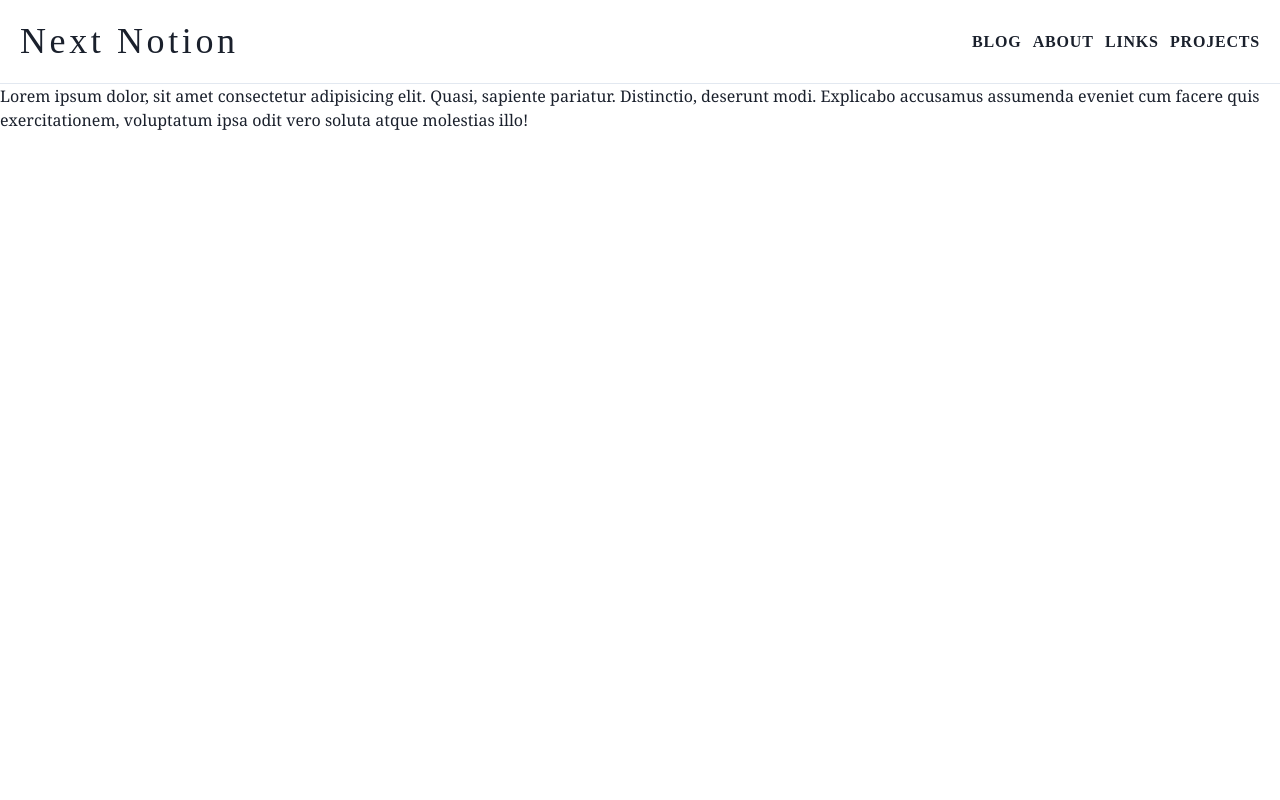
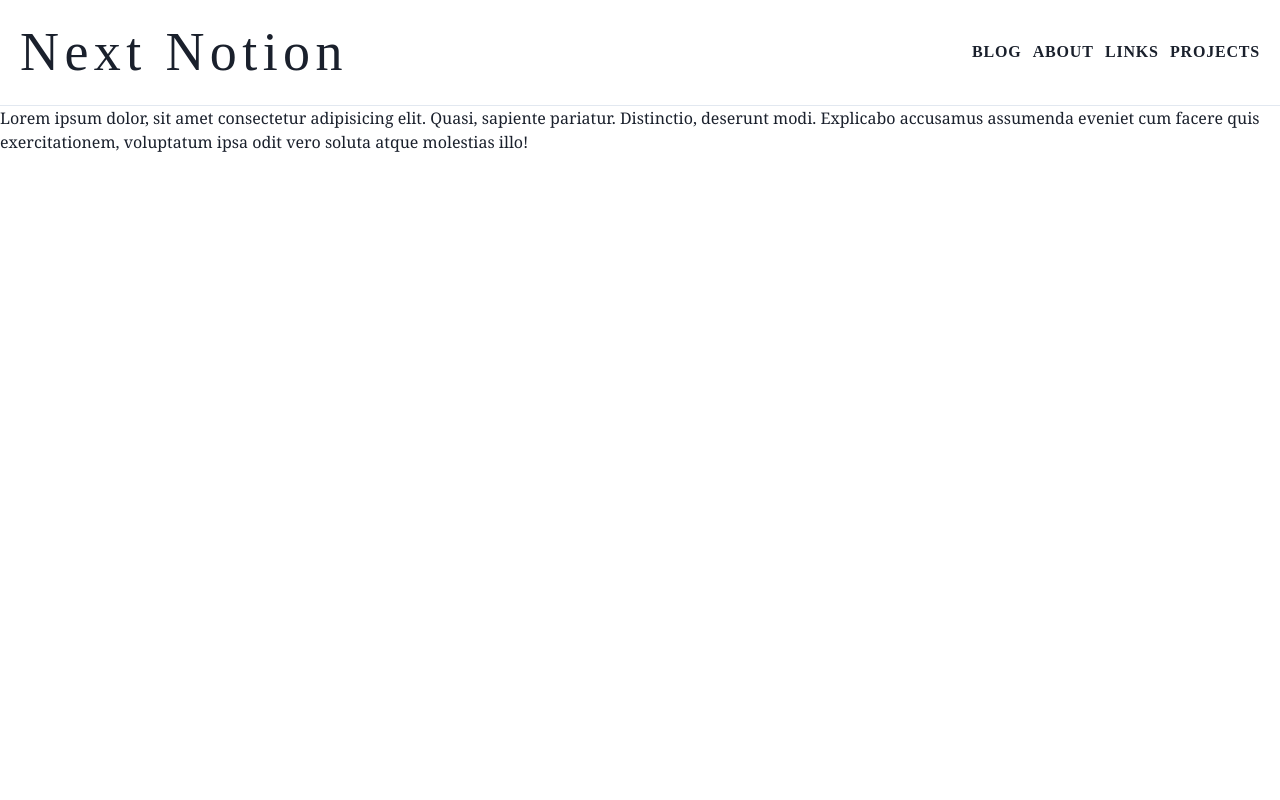
Before and after one commit to naufaldi/nextjs-chakra-notion-blog, a Next.js app: page / in a window 1280 px wide. Shown: the top 800 px of the page. Built offline with nearby package versions, Linux system fonts and the light colour scheme.

Commit message:
fix font size in theme.js for styleguide

```diff
--- a/src/theme.js
+++ b/src/theme.js
@@ -13,13 +13,14 @@ const fonts = {
 };
 
 const fontSizes = {
-  xs: '14px',
-  sm: '16px',
-  md: '20px',
-  lg: '22px',
-  xl: '32px',
-  '2xl': '44px',
-  '3xl': '54px',
+  xs: '12px',
+  sm: '14px',
+  md: '16px',
+  lg: '20px',
+  xl: '22px',
+  '2xl': '32px',
+  '3xl': '44px',
+  '4xl': '54px',
 };
 
 const breakpoints = createBreakpoints({
```
